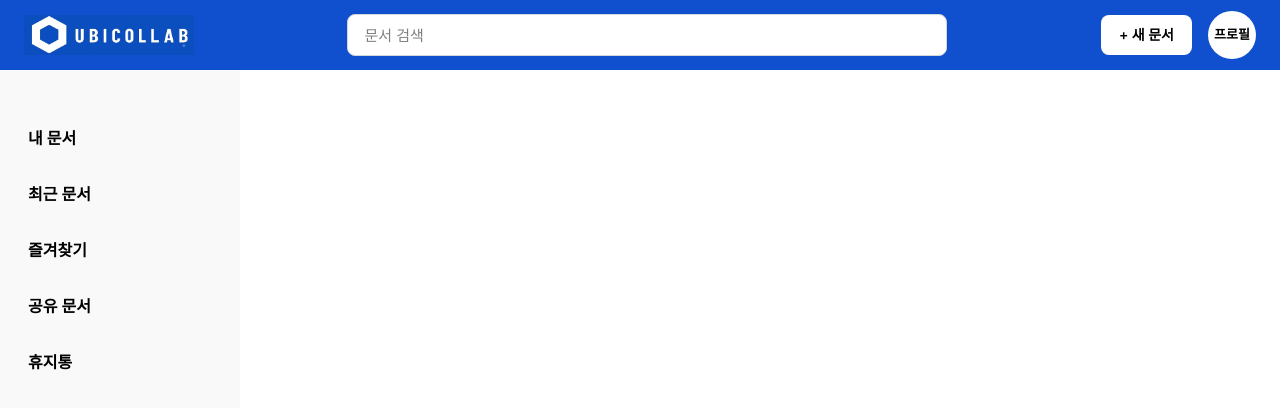
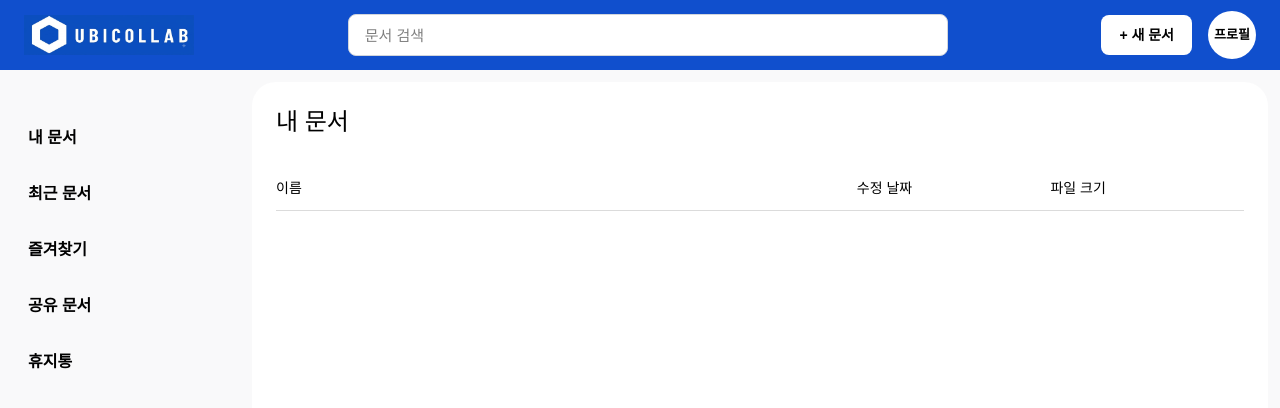
Before and after one commit to kqe123/UbiCollab, a React app in the folder frontend/: page / in a window 1280 px wide. Shown: the top 408 px of the page. Built offline with nearby package versions, Linux system fonts and the light colour scheme; the HTML template or start-up script is replaced by a standard one.

Commit message:
Create Main content in main screen, change font-family(#8)

```diff
--- a/frontend/package.json
+++ b/frontend/package.json
@@ -11,6 +11,8 @@
   },
   "dependencies": {
     "@tailwindcss/vite": "^4.3.2",
+    "@tanstack/react-query": "^5.101.2",
+    "axios": "^1.18.1",
     "react": "^19.2.7",
     "react-dom": "^19.2.7",
     "react-router-dom": "^7.18.1",
--- /dev/null
+++ b/frontend/src/components/common/Directory.jsx
@@ -0,0 +1,20 @@
+
+function Directory() {
+return (
+    <>
+        <div className="h-full min-h-[500px] rounded-[24px] bg-white p-6">
+            <h1 className="text-2xl font-medium">내 문서</h1>
+            <table className="w-full mt-10 text-left">
+                <tr className="border-b border-[#DBDBDB] font-medium">
+                    <td className="w-6/10 pb-3 text-sm">이름</td>
+                    <td className="w-1/5 pb-3 text-sm">수정 날짜</td>
+                    <td className="w-1/5 pb-3 text-sm">파일 크기</td>
+                    <td></td>
+                </tr>
+            </table>
+        </div>
+    </>
+);
+}
+
+export default Directory;
--- a/frontend/src/index.css
+++ b/frontend/src/index.css
@@ -1 +1,5 @@
 @import "tailwindcss";
+
+body {
+    font-family: "Pretendard", sans-serif;
+}
--- a/frontend/src/main.jsx
+++ b/frontend/src/main.jsx
@@ -6,8 +6,8 @@ import "./index.css";
 
 createRoot(document.getElementById('root')).render(
   <StrictMode>
-    <BrowserRouter>
-			<App />
-		</BrowserRouter>
+      <BrowserRouter>
+        <App />
+      </BrowserRouter>
   </StrictMode>,
 )
--- a/frontend/src/pages/DriverPage.jsx
+++ b/frontend/src/pages/DriverPage.jsx
@@ -1,12 +1,16 @@
 import Header from "../components/common/Header.jsx";
 import SideBar from "../components/common/SideBar.jsx";
+import Directory from "../components/common/Directory.jsx";
 function DriverPage() {
 	return (
 		<>
 			<div className="flex flex-col min-h-screen">
 				<Header />
-				<div className="flex flex-1">
+				<div className="flex flex-1 bg-[#F9F9FA]">
 					<SideBar />
+					<div className="min-w-0 flex-1 p-3">
+						<Directory />
+					</div>
 				</div>
 			</div>
 		</>
```
Also changed, not shown: 1 other file (tests, documents, lock files or other folders).
